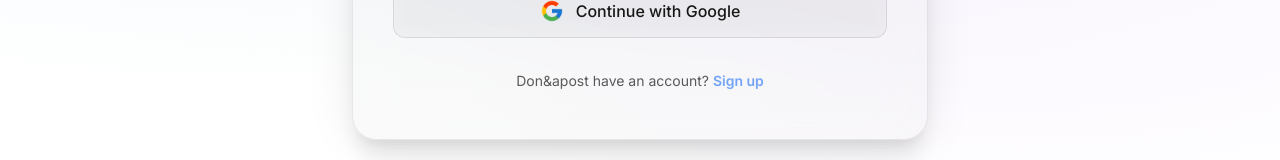
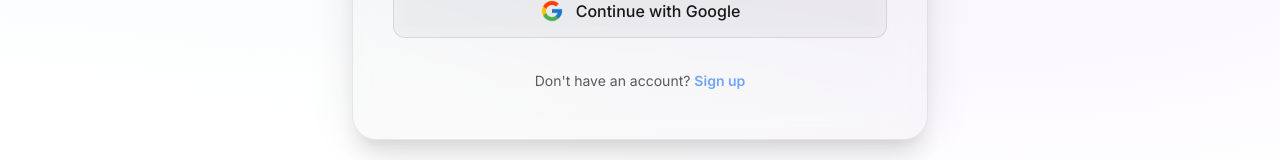
Before and after one commit to PiyushJ1/StudyIntel, a Next.js app in the folder frontend/: page /login in a window 1280 px wide. Shown: the part 674-834 px from the top of the page. Built offline with nearby package versions, Linux system fonts and the light colour scheme.

Commit message:
fix apos in login page

```diff
--- a/frontend/app/login/page.tsx
+++ b/frontend/app/login/page.tsx
@@ -104,7 +104,7 @@ export default function LoginPage() {
 
         <div className={styles.footer}>
           <p className={styles.footerText}>
-            Don&apost have an account?{' '}
+            Don&apos;t have an account?{' '}
             <Link href="/register" className={styles.registerLink}>
               Sign up
             </Link>
```
